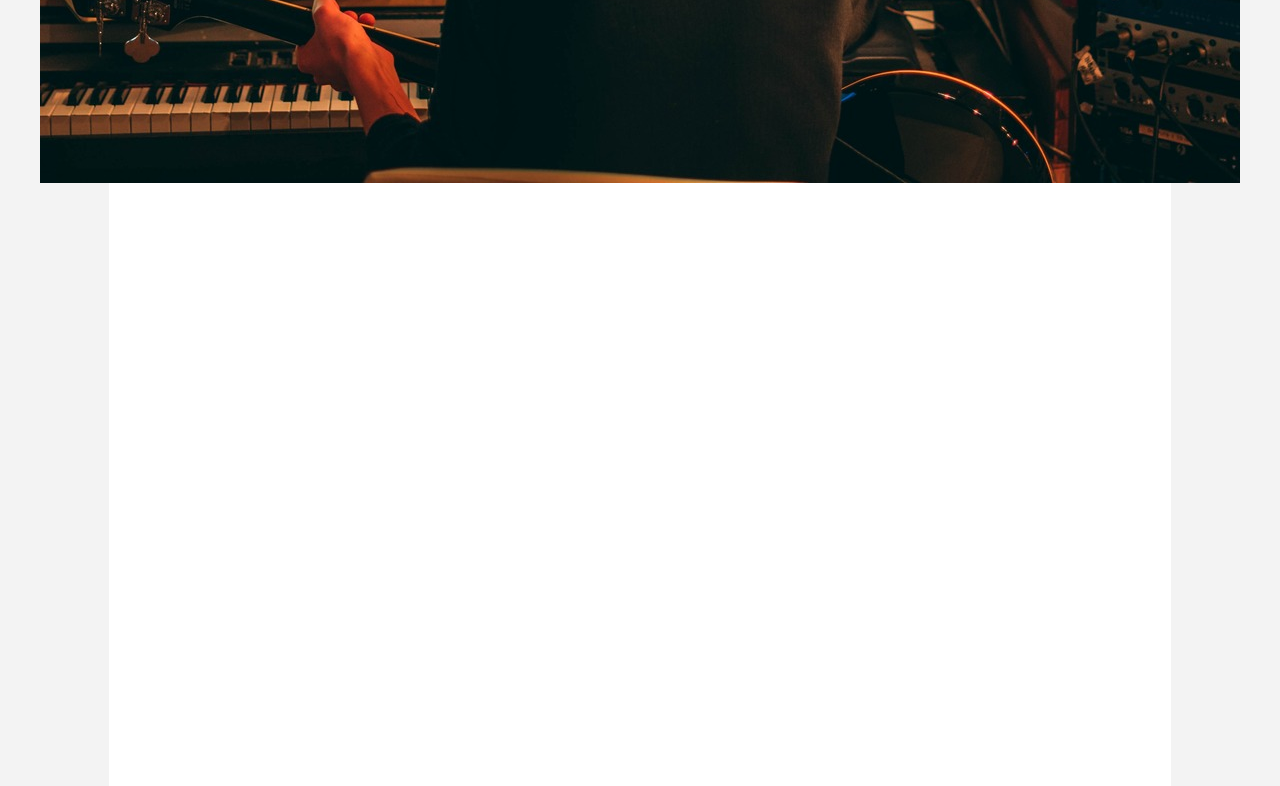
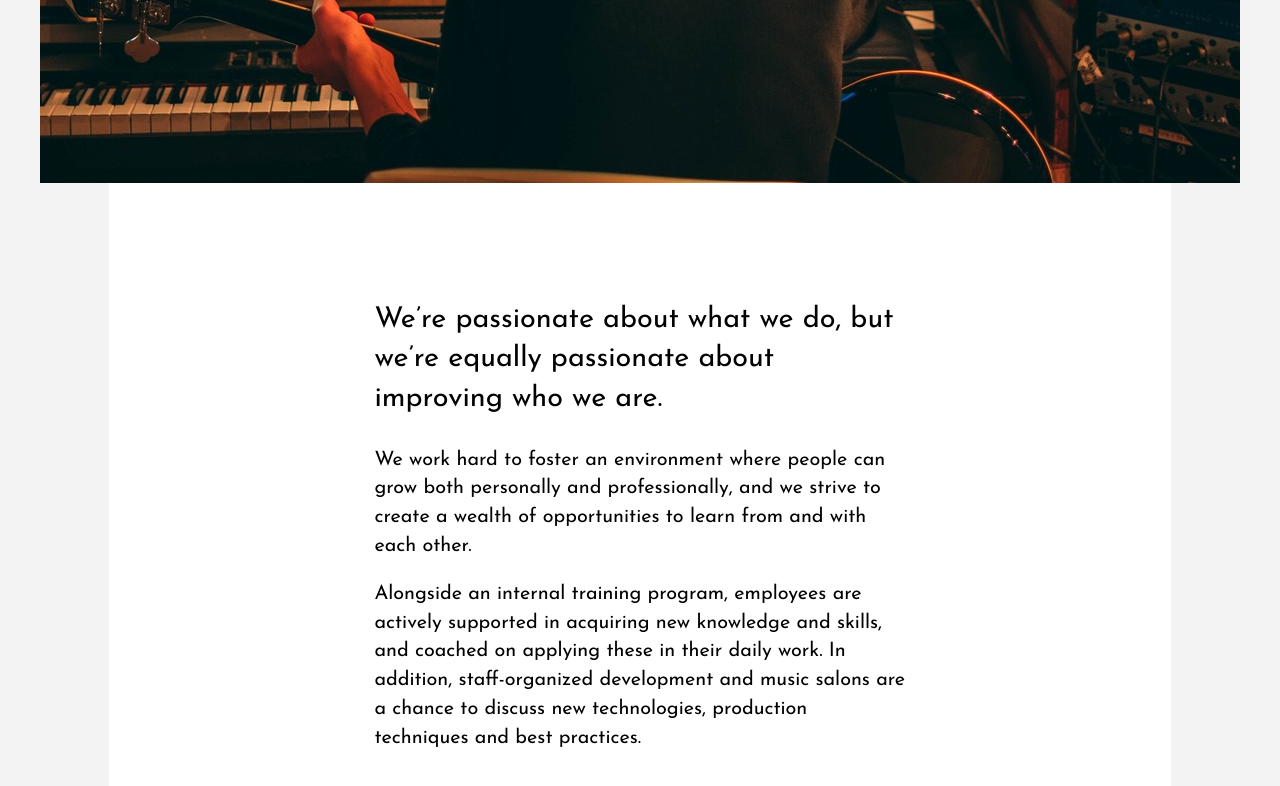
Before and after one commit to love-to-code108/website1, a website: page public/index.html in a window 1280 px wide. Shown: the part 5975-6761 px from the top of the page. Drawn offline with Linux system fonts and the light colour scheme.

Commit message:
completed the eleventh part from the hero section

```diff
--- a/public/index.html
+++ b/public/index.html
@@ -149,6 +149,14 @@
 
             <!--===================================================== -->
             <!-- the eleventh part from the hero section -->
+            <div id="part11">
+                <p class="part41">We’re passionate about what we do, but we’re equally passionate about improving who we are.</p>
+                <p class="part42">We work hard to foster an environment where people can grow both personally and professionally, and we strive to create a wealth of opportunities to learn from and with each other.</p><br>
+                <p class="part42">Alongside an internal training program, employees are actively supported in acquiring new knowledge and skills, and coached on applying these in their daily work. In addition, staff-organized development and music salons are a chance to discuss new technologies, production techniques and best practices.</p>
+            </div>
+
+            <!-- ==================================================== -->
+            <!-- the twelth part from the hero section -->
 
 
         </div>
--- a/src/styles.css
+++ b/src/styles.css
@@ -398,6 +398,16 @@ html{
 /* ============================================== */
 /* this is the eleventh part from the hero section */
 
+#part11{
+    width: 50%;
+    position: relative;
+    top: 8.8%;
+}
+
+
+/*
+====================================================
+the twelth part from the hero section  */
 
 
 
```
